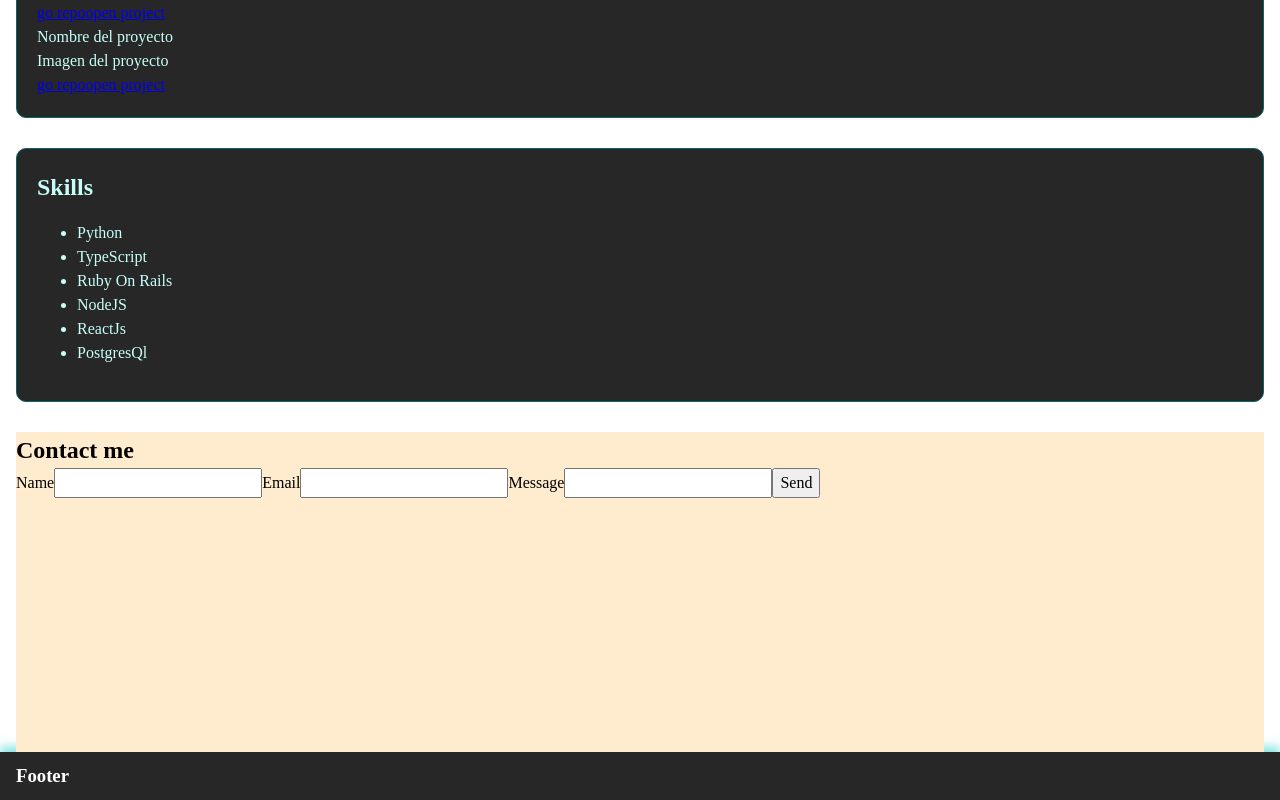
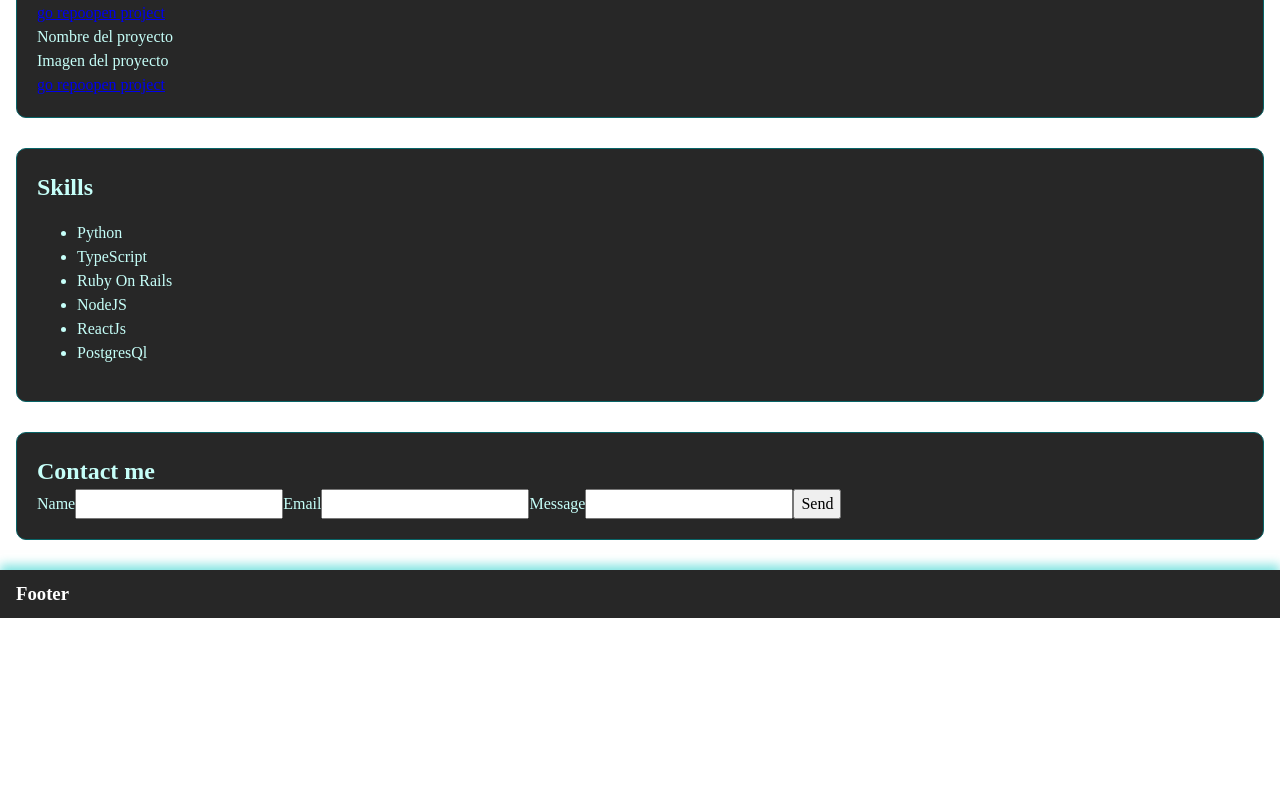
Before and after one commit to GustavoUT22/Portafolio, a React (Vite) app: page / in a window 1280 px wide. Shown: the part 728-1528 px from the top of the page. After the commit the page ends 1346 px from the top, so only its background shows below. Built offline with nearby package versions, Linux system fonts and the light colour scheme.

Commit message:
init contactme

```diff
--- a/src/pages/ContactMe/ContactMe.tsx
+++ b/src/pages/ContactMe/ContactMe.tsx
@@ -1,9 +1,14 @@
 import styled from "styled-components";
 
 const ContainerContactMe = styled.section`
-  height: 40vh;
-  background-color: blanchedalmond;
+  height: auto;
+  background-color: #272727;
   width: 100%;
+  color: #c6fff9;
+  border: 1px solid #086467;
+  border-radius: 10px;
+  margin-bottom: 30px;
+  padding: 20px;
 `;
 
 const ContactMe = () => {
```
